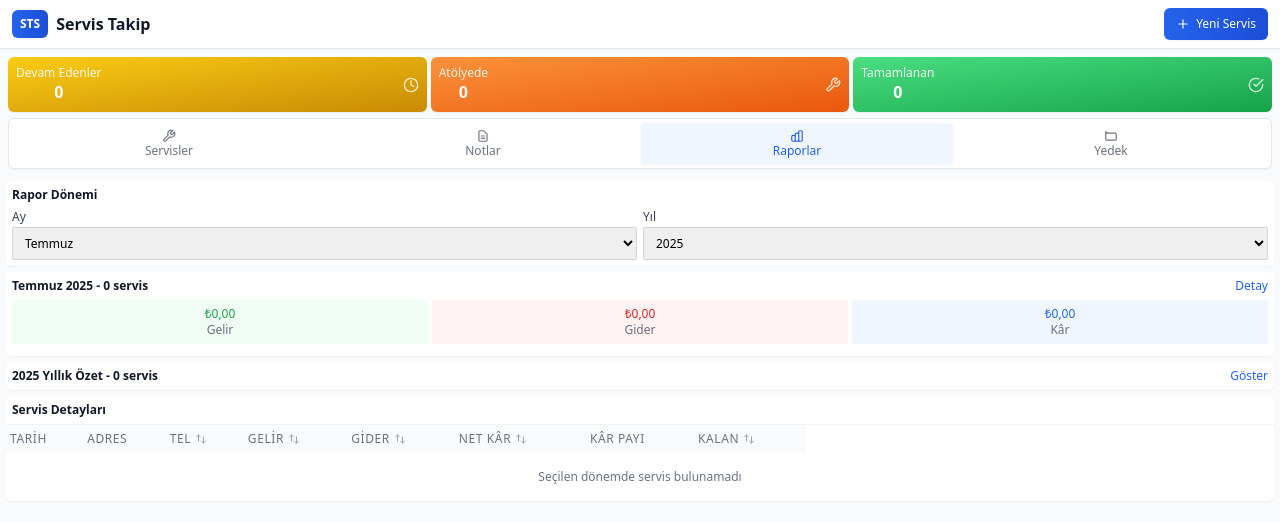
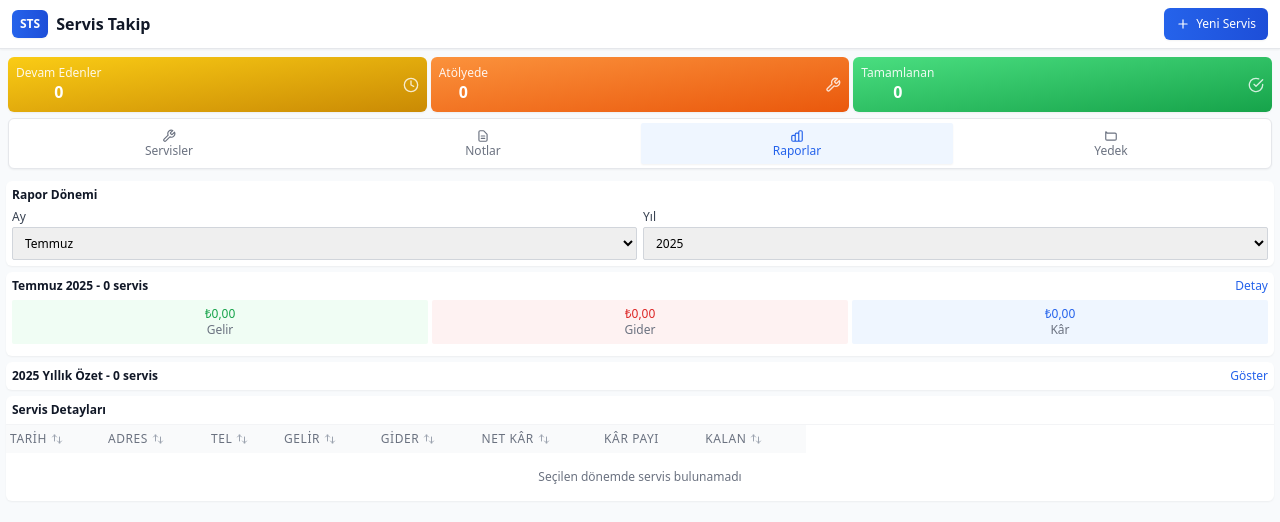
Before and after one commit to stsservis/boltvercel, a React (Vite) app: page / in a window 1280 px wide. Both pictures are taken after a click on the button "Raporlar". Shown: the top 522 px of the page. Built offline with nearby package versions, Linux system fonts and the light colour scheme.

Commit message:
Add files via upload

```diff
--- a/src/components/Reports.tsx
+++ b/src/components/Reports.tsx
@@ -17,7 +17,7 @@ export default function Reports({ services, onViewService, onReorderServices }:
   const [showMonthlyDetails, setShowMonthlyDetails] = useState(false);
   const [draggedIndex, setDraggedIndex] = useState<number | null>(null);
   const [sortConfig, setSortConfig] = useState<{
-    key: 'phone' | 'revenue' | 'expenses' | 'profit' | 'remaining' | null;
+    key: 'date' | 'address' | 'phone' | 'revenue' | 'expenses' | 'profit' | 'remaining' | null;
     direction: 'asc' | 'desc';
   }>({ key: null, direction: 'asc' });
 
@@ -36,6 +36,16 @@ export default function Reports({ services, onViewService, onReorderServices }:
       let bValue: number | string = 0;
 
       switch (sortConfig.key) {
+        case 'date':
+          const aDate = a.createdAt ? new Date(a.createdAt) : new Date(a.date || '');
+          const bDate = b.createdAt ? new Date(b.createdAt) : new Date(b.date || '');
+          aValue = aDate.getTime();
+          bValue = bDate.getTime();
+          break;
+        case 'address':
+          aValue = a.address || a.description || '';
+          bValue = b.address || b.description || '';
+          break;
         case 'phone':
           aValue = a.customerPhone || a.phoneNumber || '';
           bValue = b.customerPhone || b.phoneNumber || '';
@@ -112,7 +122,7 @@ export default function Reports({ services, onViewService, onReorderServices }:
 
   const years = [2023, 2024, 2025, 2026];
 
-  const handleSort = (key: 'phone' | 'revenue' | 'expenses' | 'profit' | 'remaining') => {
+  const handleSort = (key: 'date' | 'address' | 'phone' | 'revenue' | 'expenses' | 'profit' | 'remaining') => {
     setSortConfig(prevConfig => ({
       key,
       direction: prevConfig.key === key && prevConfig.direction === 'asc' ? 'desc' : 'asc'
@@ -339,11 +349,23 @@ export default function Reports({ services, onViewService, onReorderServices }:
           <table className="min-w-[800px] divide-y divide-gray-200">
             <thead className="bg-gray-50">
               <tr>
-                <th className="px-1 py-1.5 text-left text-xs font-medium text-gray-500 uppercase tracking-wider">
-                  Tarih
+                <th
+                  className="px-1 py-1.5 text-left text-xs font-medium text-gray-500 uppercase tracking-wider cursor-pointer hover:bg-gray-100 transition-colors"
+                  onClick={() => handleSort('date')}
+                >
+                  <div className="flex items-center space-x-1">
+                    <span>Tarih</span>
+                    {getSortIcon('date')}
+                  </div>
                 </th>
-                <th className="px-1 py-1.5 text-left text-xs font-medium text-gray-500 uppercase tracking-wider">
-                  Adres
+                <th
+                  className="px-1 py-1.5 text-left text-xs font-medium text-gray-500 uppercase tracking-wider cursor-pointer hover:bg-gray-100 transition-colors"
+                  onClick={() => handleSort('address')}
+                >
+                  <div className="flex items-center space-x-1">
+                    <span>Adres</span>
+                    {getSortIcon('address')}
+                  </div>
                 </th>
                 <th
                   className="px-1 py-1.5 text-left text-xs font-medium text-gray-500 uppercase tracking-wider cursor-pointer hover:bg-gray-100 transition-colors"
--- a/src/components/ServiceListView.tsx
+++ b/src/components/ServiceListView.tsx
@@ -32,6 +32,21 @@ const getColorClasses = (color: string) => {
     gray: { bg: 'bg-gray-100', border: 'border-l-gray-500' },
   };
   return colorMap[color] || colorMap.white;
+};
+
+const getTextColorClasses = (color: string) => {
+  const textColorMap: { [key: string]: { phone: string; address: string; button: string } } = {
+    white: { phone: 'text-blue-700', address: 'text-gray-800', button: 'border-blue-300 hover:border-blue-400' },
+    red: { phone: 'text-red-700', address: 'text-red-800', button: 'border-red-300 hover:border-red-400' },
+    orange: { phone: 'text-orange-700', address: 'text-orange-800', button: 'border-orange-300 hover:border-orange-400' },
+    yellow: { phone: 'text-yellow-700', address: 'text-yellow-800', button: 'border-yellow-300 hover:border-yellow-400' },
+    green: { phone: 'text-green-700', address: 'text-green-800', button: 'border-green-300 hover:border-green-400' },
+    blue: { phone: 'text-blue-700', address: 'text-blue-800', button: 'border-blue-300 hover:border-blue-400' },
+    purple: { phone: 'text-purple-700', address: 'text-purple-800', button: 'border-purple-300 hover:border-purple-400' },
+    pink: { phone: 'text-pink-700', address: 'text-pink-800', button: 'border-pink-300 hover:border-pink-400' },
+    gray: { phone: 'text-gray-700', address: 'text-gray-800', button: 'border-gray-300 hover:border-gray-400' },
+  };
+  return textColorMap[color] || textColorMap.white;
 };
 
 const ServiceListView: React.FC<ServiceListViewProps> = ({
@@ -214,6 +229,7 @@ const ServiceListView: React.FC<ServiceListViewProps> = ({
       <div className="divide-y divide-gray-50">
         {servicesToShow.map((service, index) => {
           const colorClasses = getColorClasses(service.color || 'blue');
+          const textColorClasses = getTextColorClasses(service.color || 'blue');
           const isDragging = draggedIndex === index;
 
           return (
@@ -241,14 +257,14 @@ const ServiceListView: React.FC<ServiceListViewProps> = ({
                           const phone = service.customerPhone || service.phoneNumber || '';
                           handlePhoneClick(phone);
                         }}
-                        className="text-blue-600 hover:text-blue-800 text-xs bg-white px-1.5 py-1 rounded-sm border border-blue-200 hover:border-blue-300 transition-all font-medium min-h-[26px] flex items-center shadow-sm"
+                        className={`${textColorClasses.phone} hover:opacity-80 text-sm bg-white px-2 py-1.5 rounded-sm border ${textColorClasses.button} transition-all min-h-[28px] flex items-center shadow-sm`}
                       >
                         {service.customerPhone || service.phoneNumber}
                       </button>
                     </div>
 
                     <div className="min-h-[24px] flex items-start">
-                      <p className="text-xs text-gray-600 line-clamp-2 leading-snug break-words overflow-wrap-anywhere">
+                      <p className={`text-sm ${textColorClasses.address} line-clamp-2 leading-relaxed break-words overflow-wrap-anywhere`}>
                       {service.address || service.description}
                       </p>
                     </div>
```
